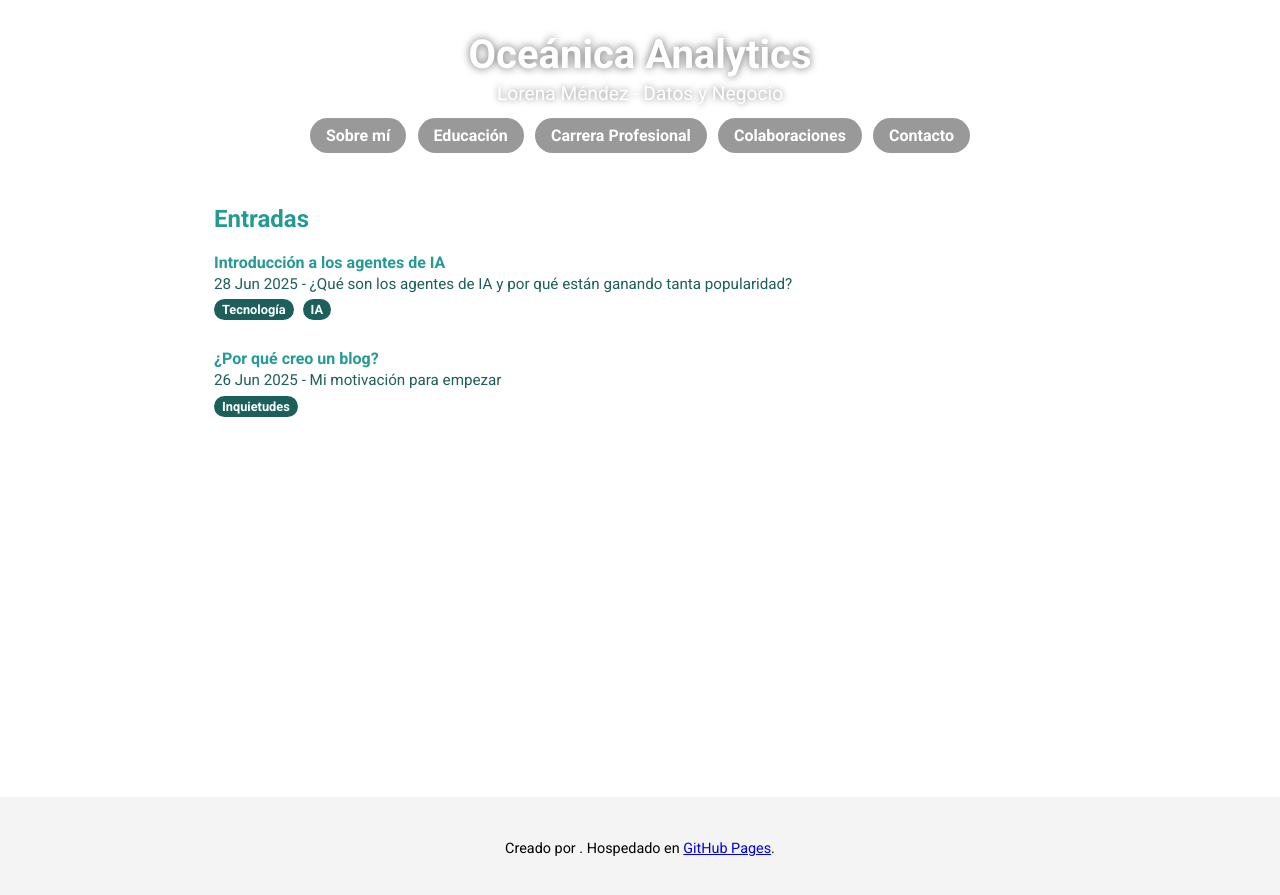
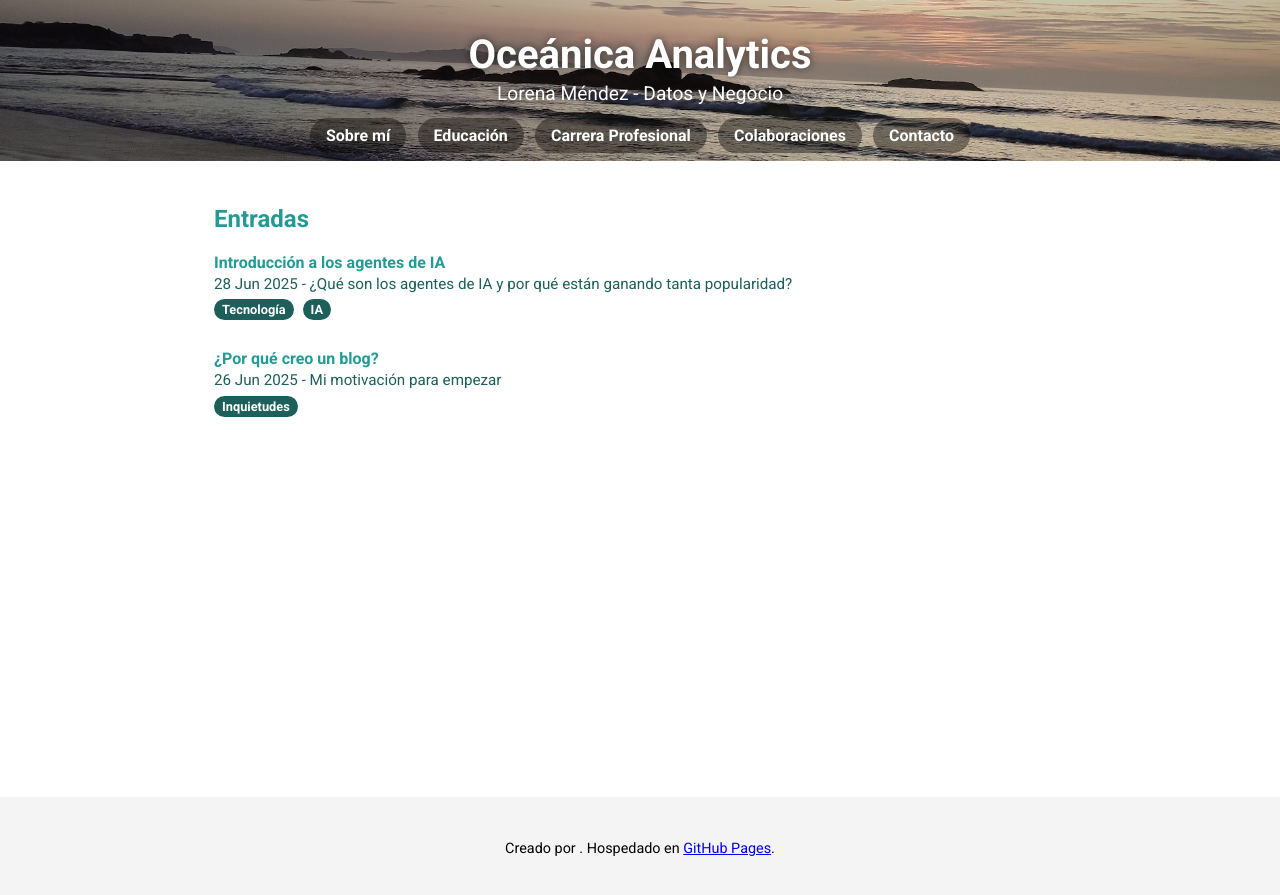
Before and after one commit to lmendezotero/lmendezotero.github.io, a Jekyll site: the page built from index.md, in a window 1280 px wide. Shown: the top 895 px of the page. Built offline with Jekyll 4.4.1, drawn with Linux system fonts in a browser that asks for light colours; the list of posts is cut into pages by our own code.

Commit message:
Update _config.yml

```diff
--- a/_config.yml
+++ b/_config.yml
@@ -1,5 +1,6 @@
 title: "Oceánica Analytics"
 logo: "/assets/images/fondo_web.jpg"
+header_image: /assets/images/fondo_web.jpg
 description: "Lorena Méndez - Datos y Negocio"
 url: "https://lmendezotero.github.io"
 baseurl: ""
```
